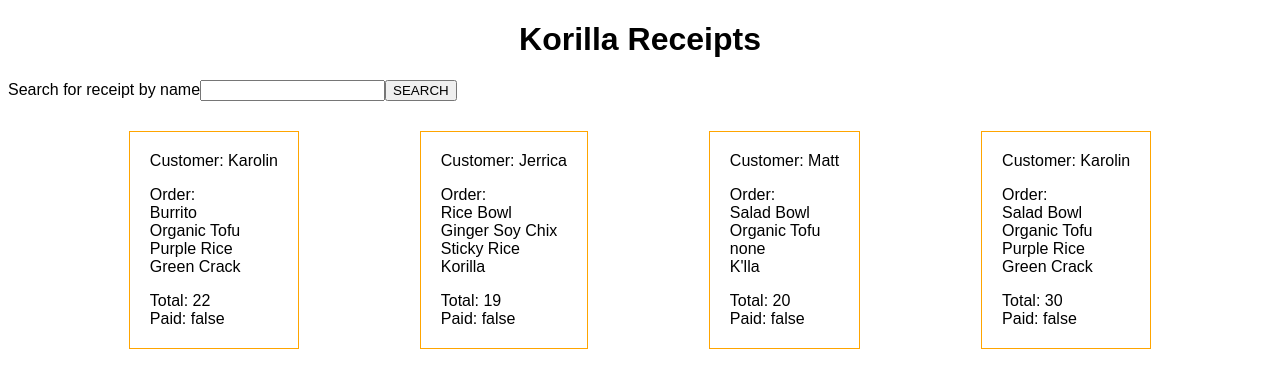
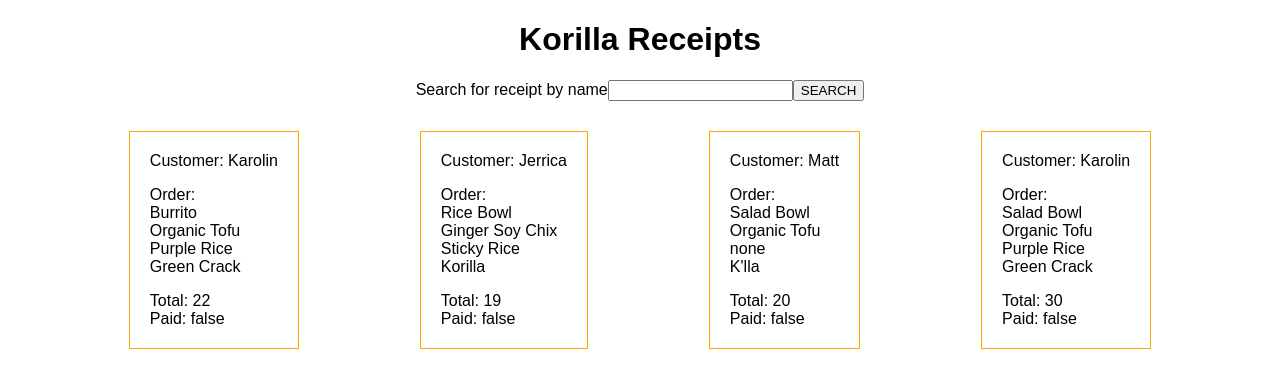
Before and after one commit to saraehutch94/react-korilla-receipts, a React (Create React App) app: page / in a window 1280 px wide. Shown: the top 388 px of the page. Built offline with nearby package versions, Linux system fonts and the light colour scheme.

Commit message:
style of form centered

```diff
--- a/src/Form.js
+++ b/src/Form.js
@@ -13,7 +13,7 @@ function Form(props) {
   }
 
   return (
-    <form onSubmit={handleSubmit}>
+    <form onSubmit={handleSubmit} style={{ textAlign: "center" }}>
       <label>
         <span>Search for receipt by name</span>
         <input value={formData} onChange={handleChange} />
```
